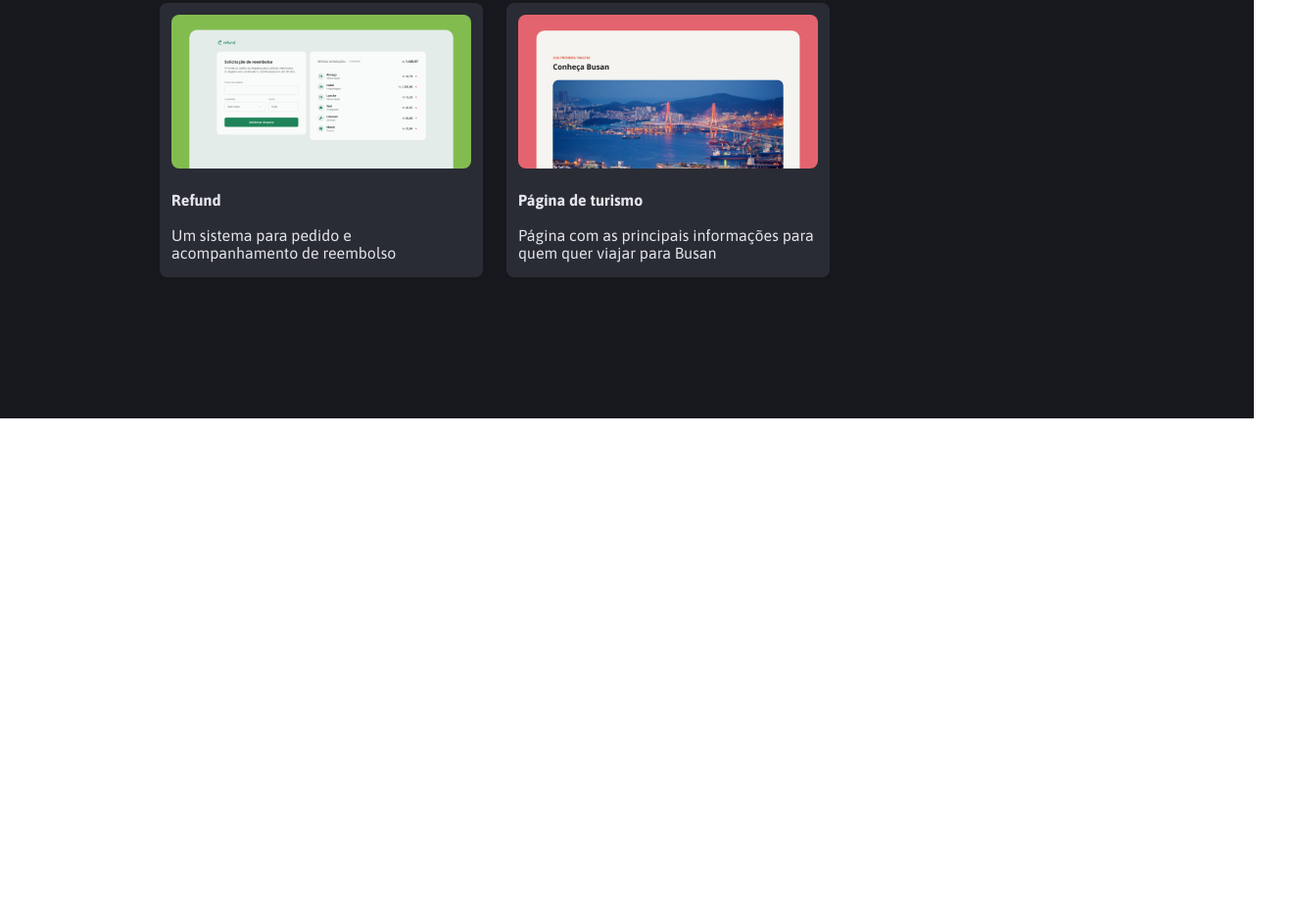
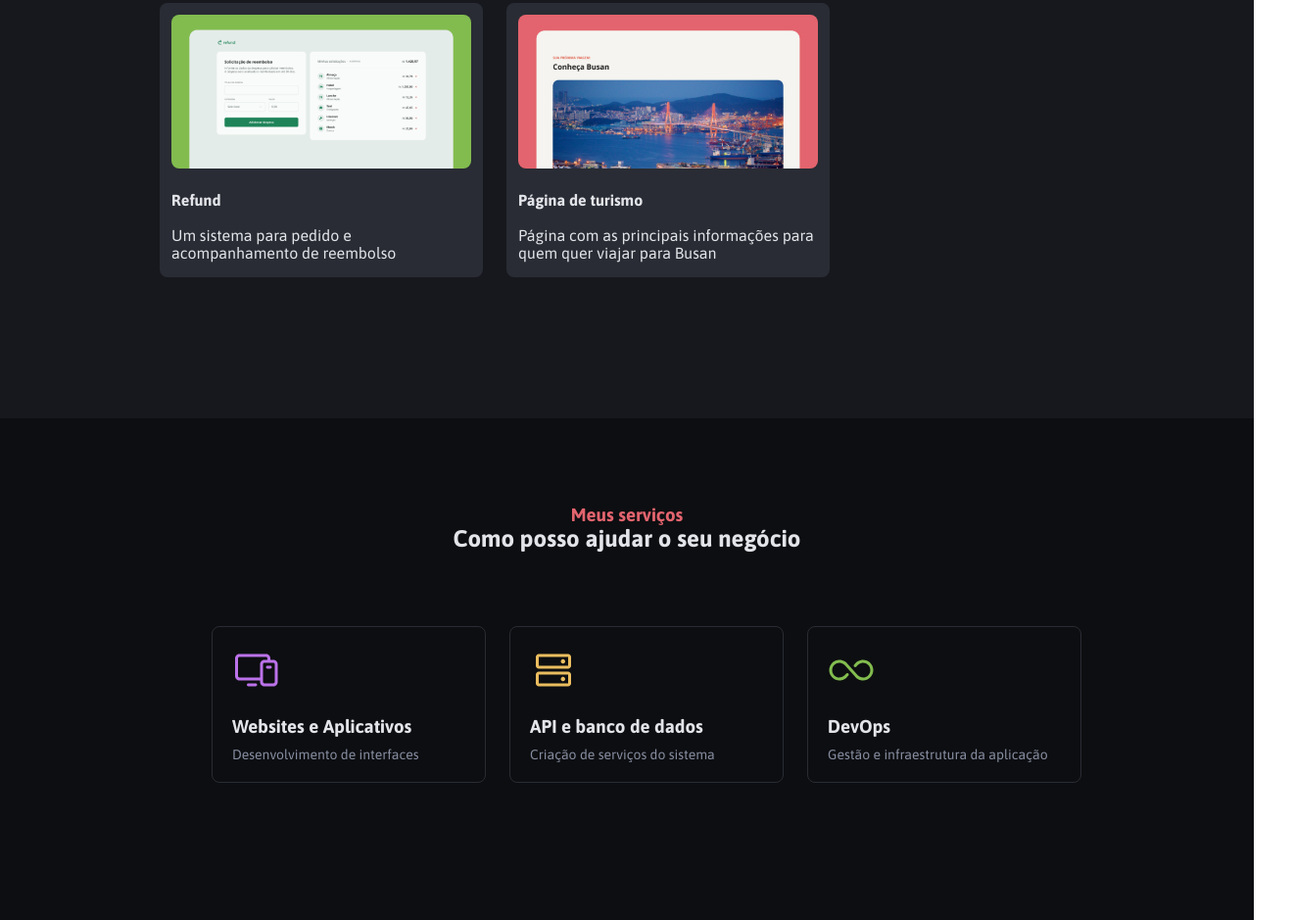
Before and after one commit to GuiibScripts/Desenvolvedora-Full-Stack, a plain HTML site: page index.html in a window 1280 px wide. Shown: the part 1692-2631 px from the top of the page at 98% size, 1320 px wide, since content can reach past the window. Before the commit the page ends 2119 px from the top, so only its background shows below. Drawn offline with Linux system fonts and the light colour scheme.

Commit message:
Servicos Done

```diff
--- a/index.css
+++ b/index.css
@@ -1,3 +1,4 @@
 @import url(global.css);
 @import url(header.css);
 @import url(main.css);
+@import url(servicos.css);
--- a/index.html
+++ b/index.html
@@ -73,6 +73,28 @@
 
         </main>
     </div>
+    <div class="container-servicos">
+        <h3>Meus serviços</h3>
+        <p><span>Como posso ajudar o seu negócio</span></p>
+        <div class="servicos">
+            <div class="servico-item">
+                <img src="./assets/Devices.svg" alt="Icone de Websites e Aplicativos">
+                <h3>Websites e Aplicativos</h3>
+                <p>Desenvolvimento de interfaces</p>
+            </div>
+            <div class="servico-item">
+                <img src="./assets/HardDrives.svg" alt="Icone de API e banco de dados">
+                <h3>API e banco de dados</h3>
+                <p>Criação de serviços do sistema</p>
+            </div>
+            <div class="servico-item">
+                <img src="./assets/Infinity.svg" alt="Icone de DevOps">
+                <h3>DevOps</h3>
+                <p>Gestão e infraestrutura da aplicação</p>
+            </div>
+        </div>
+    </div>
+
 
 </body>
 </html>
--- a/main.css
+++ b/main.css
@@ -46,6 +46,7 @@ main p span {
     height: 280px;
     background-color: var(--gray-300);
     border-radius: 8px;
+    text-align: start;
 
 }
 
@@ -53,7 +54,3 @@ main p span {
     margin-inline: 12px;
     margin-top: 20px;
 }
-
-.imagetag {
-    text-align: start;
-}
--- /dev/null
+++ b/servicos.css
@@ -0,0 +1,60 @@
+.container-servicos {
+    background-color: var(--gray-100);
+    text-align: center;
+    padding-top: 88px;
+    padding-bottom: 120px;
+
+}
+
+.container-servicos p {
+    padding-bottom: 56px;
+    color: var(--gray-600);
+    font-weight: bolder;
+}
+
+
+.container-servicos h3 {
+    color: var(--red);
+}
+
+.container-servicos p span {
+    font-size: 24px;
+}
+
+.servicos {
+    display: flex;
+    justify-content: center;
+    align-items: center;
+    padding: 20px;
+    gap: 24px;
+    align-items: baseline;
+}
+
+.servico-item {
+    border: 1px solid var(--gray-300);
+    padding: 20px;
+    border-radius: 8px;
+    text-align: start;
+    width: 280px;
+    box-sizing: border-box;
+
+}
+
+.servico-item img {
+    margin-bottom: 20px;
+}
+
+.servico-item h3 {
+    margin-bottom: 10px;
+    color: var(--gray-600);
+
+}
+
+.servico-item p {
+    color: var(--gray-400);
+    font-size: 14px;
+    font-weight: 400;
+    margin: 0;
+    padding: 0;
+
+}
```
Also changed, not shown: assets/Devices.svg (added), assets/HardDrives.svg (added), assets/Infinity.svg (added).
